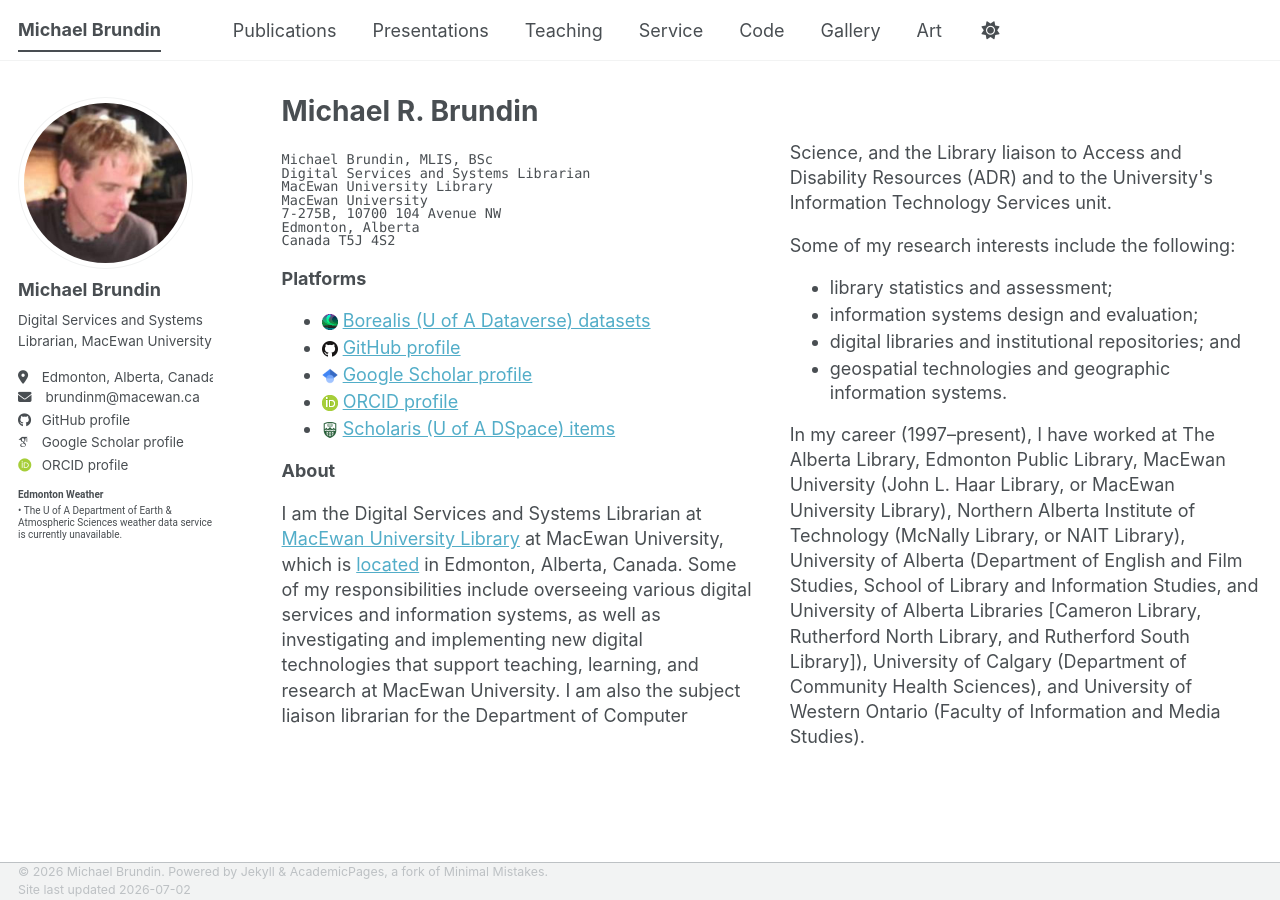
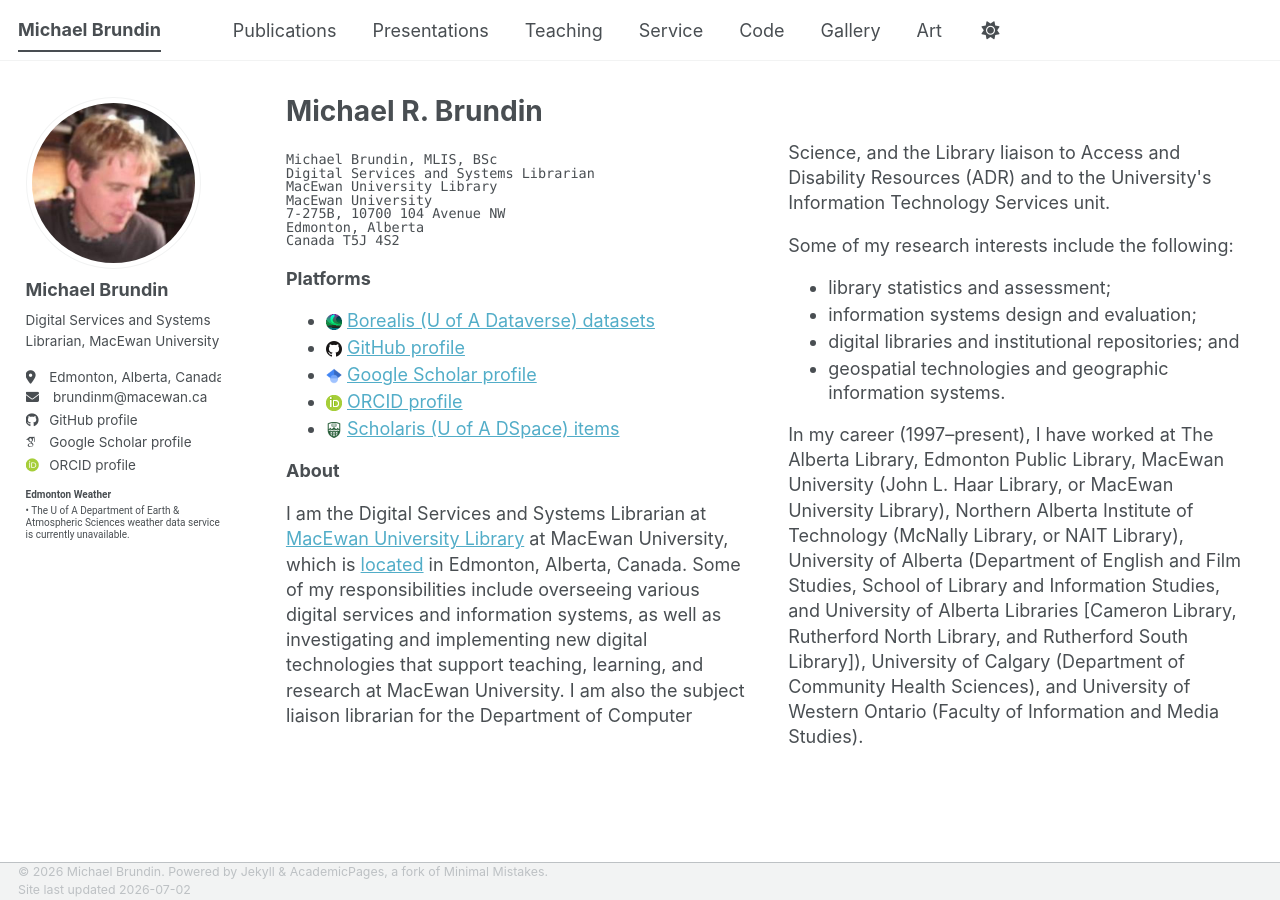
Before and after one commit to brundinm/brundinm.github.io, a Jekyll site: the page built from _pages/about.md, in a window 1280 px wide. Built offline with Jekyll 4.4.1, drawn with Linux system fonts in a browser that asks for light colours; some web fonts are replaced; a script bundle is joined from its source files by our own code; library files that are not in the unit come from our copies.

Commit message:
Update main.scss

```diff
--- a/assets/css/main.scss
+++ b/assets/css/main.scss
@@ -76,16 +76,36 @@
   white-space: nowrap;
 }
 
-/*
-MRB: 29-Jun-2026: Fix wide margins when in resizable browser window
-Expand the maximum width of the primary site container
+/* MRB: Fix wide margins on resized windows, but keep 100% when maximized */
+/* 1. Expand the outermost container and set responsive padding */
 #main {
-  max-width: 95% !important; /* Forces the layout to occupy 95% of the window width
+  max-width: 100% !important;
+  /* Mobile-first approach: Give mobile screens comfortable padding */
+  padding-left: 1rem !important;
+  padding-right: 1rem !important;
 }
-Optional: Make the main content area wider within that container
-.page {
-  @media (min-width: 64em) {
-    width: 80% !important; Pulls the content further into the right/left blank margins
+
+/* Adjust padding for larger desktop screens if 2% was preferred there */
+@media (min-width: 64em) {
+  #main {
+    padding-left: 2% !important;
+    padding-right: 2% !important;
   }
 }
-*/
+/* 2. Target the grid wrapper that holds BOTH the sidebar and main content */
+.wrapper {
+  max-width: 100% !important;
+}
+/* 3. Safely widen the main content column on desktop screens */
+@media (min-width: 64em) {
+  .page {
+    width: 78% !important;
+    max-width: 100% !important;
+  }
+}
+/* 4. When fully maximized on large screens, let it expand all the way */
+@media (min-width: 87.5em) {
+  .page {
+    width: 82% !important;
+  }
+}
```
